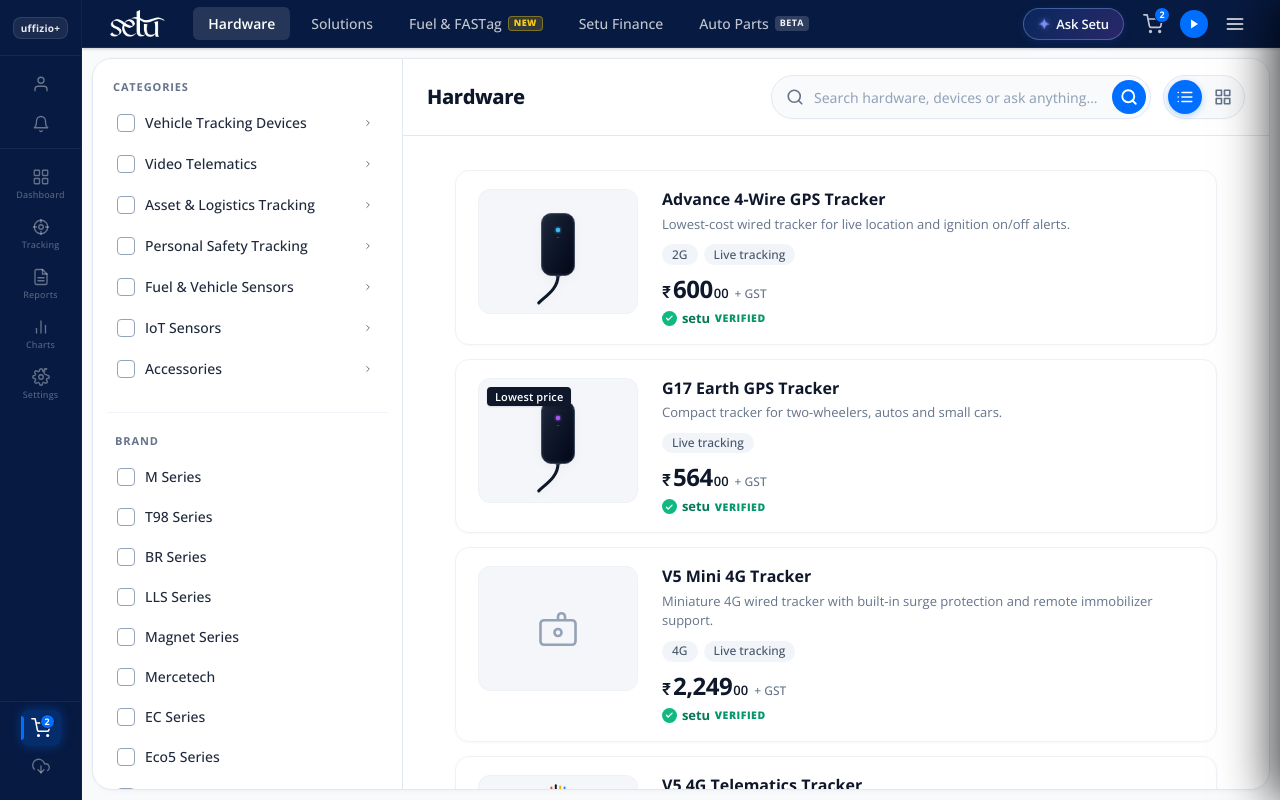
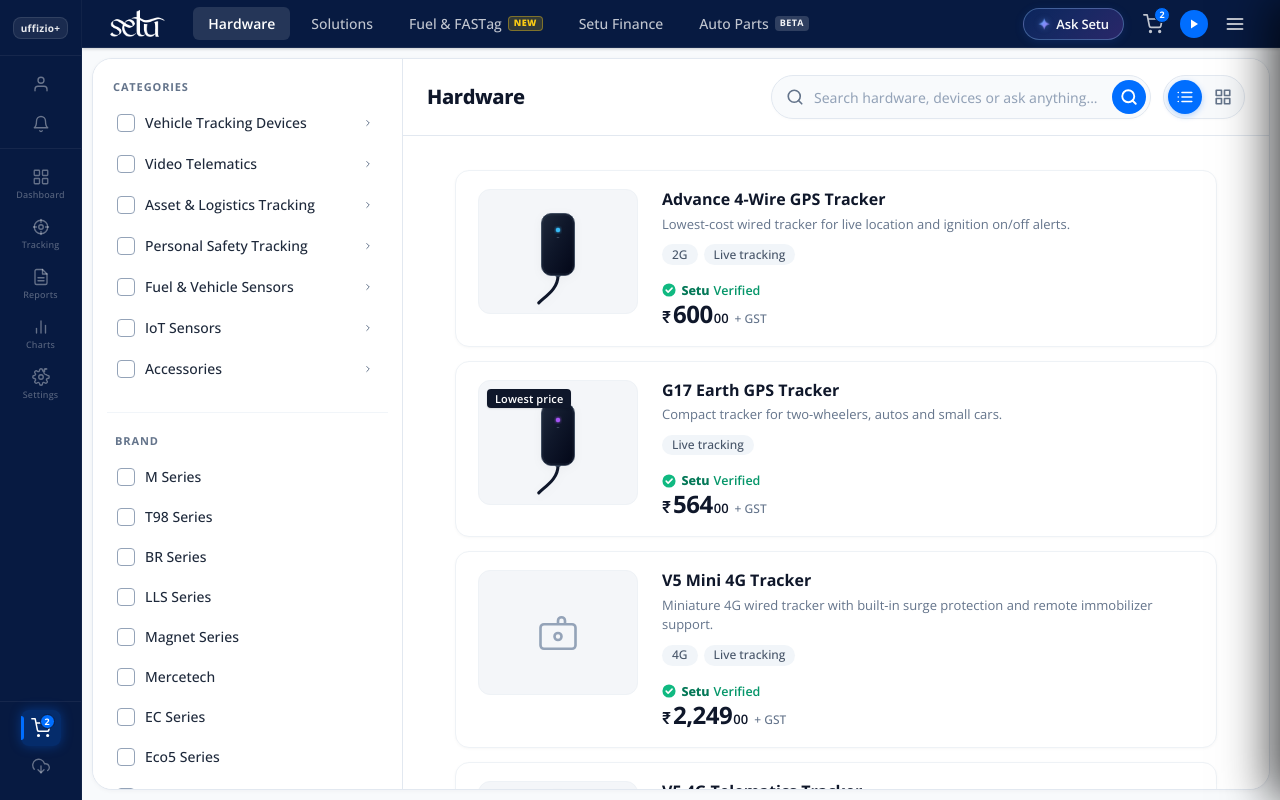
Before and after one commit to kinjal106/setu, a React (Vite) app: page /hardware in a window 1280 px wide. Built offline with nearby package versions, Linux system fonts and the light colour scheme.

Commit message:
style(hardware): move setu verified above pricing, unify typography baseline, and remove check icon in category filter

```diff
--- a/src/pages/Hardware/Hardware.css
+++ b/src/pages/Hardware/Hardware.css
@@ -706,18 +706,19 @@
   margin-left: 6px;
 }
 
-/* Verified row */
+/* Verified row (positioned above pricing) */
 .pcard-ref__verified-row {
-  margin-top: 8px;
+  margin-top: 6px;
+  margin-bottom: 4px;
   display: flex;
   align-items: center;
 }
 
-/* Custom Verified Badge (Green Shield + setu VERIFIED - No green background pill) */
+/* Custom Verified Badge (Green Shield + Setu Verified - No green background pill) */
 .setu-verified-badge {
   display: inline-flex;
   align-items: center;
-  gap: 5px;
+  gap: 5.5px;
   background: transparent;
   border: none;
   border-radius: 0;
@@ -728,36 +729,63 @@
 }
 
 .setu-verified-badge__shield {
-  width: 15px;
-  height: 15px;
-  border-radius: 50%;
-  background: #10B981;
+  width: 14px;
+  height: 14px;
   display: inline-flex;
   align-items: center;
   justify-content: center;
-  color: #FFFFFF;
   flex-shrink: 0;
 }
 
 .setu-verified-badge__shield svg {
-  width: 8.5px;
-  height: 8.5px;
+  width: 14px;
+  height: 14px;
+  display: block;
+}
+
+.setu-verified-badge__text {
+  display: inline-flex;
+  align-items: baseline;
+  gap: 4px;
+  line-height: 1.2;
 }
 
 .setu-verified-badge__brand {
-  font-size: 13px;
-  font-weight: 700;
+  font-size: 12.5px;
+  font-weight: 750;
   color: #047857;
   letter-spacing: -0.01em;
-  line-height: 1;
+  line-height: 1.2;
 }
 
-.setu-verified-badge__tag {
-  font-size: 10.5px;
-  font-weight: 800;
+.setu-verified-badge__label {
+  font-size: 12.5px;
+  font-weight: 600;
   color: #059669;
-  letter-spacing: 0.05em;
-  line-height: 1;
+  letter-spacing: 0;
+  line-height: 1.2;
+}
+
+/* Category Sidebar specific: no check icon, clean aligned text */
+.setu-verified-badge--sidebar {
+  gap: 0;
+}
+
+.setu-verified-badge--sidebar .setu-verified-badge__text {
+  font-size: 13.5px;
+  gap: 4px;
+}
+
+.setu-verified-badge--sidebar .setu-verified-badge__brand {
+  font-size: 13.5px;
+  font-weight: 750;
+  color: #047857;
+}
+
+.setu-verified-badge--sidebar .setu-verified-badge__label {
+  font-size: 13.5px;
+  font-weight: 600;
+  color: #059669;
 }
 
 /* ── Product Grid Container & Cards ── */
--- a/src/pages/Hardware/Hardware.jsx
+++ b/src/pages/Hardware/Hardware.jsx
@@ -415,25 +415,28 @@
             </div>
           )}
 
+          {/* Setu Verified Badge (above pricing) */}
+          <div className="pcard-ref__verified-row">
+            <span className="setu-verified-badge">
+              <span className="setu-verified-badge__shield">
+                <svg width="14" height="14" viewBox="0 0 16 16" fill="none">
+                  <circle cx="8" cy="8" r="7.5" fill="#10B981" />
+                  <path d="M4.8 8.2L7 10.4L11.5 5.9" stroke="#FFFFFF" strokeWidth="1.8" strokeLinecap="round" strokeLinejoin="round" />
+                </svg>
+              </span>
+              <span className="setu-verified-badge__text">
+                <span className="setu-verified-badge__brand">Setu</span>
+                <span className="setu-verified-badge__label">Verified</span>
+              </span>
+            </span>
+          </div>
+
           {/* Price display row */}
           <div className="pcard-ref__price-row">
             <span className="pcard-ref__currency">₹</span>
             <span className="pcard-ref__amount">{wholePrice}</span>
             <span className="pcard-ref__super">{decimalPart}</span>
             <span className="pcard-ref__gst">+ GST</span>
-          </div>
-
-          {/* Setu Verified Badge (media_1791811026993_f8d36c42.png Item 2) */}
-          <div className="pcard-ref__verified-row">
-            <span className="setu-verified-badge">
-              <span className="setu-verified-badge__shield">
-                <svg width="10" height="10" viewBox="0 0 24 24" fill="none" stroke="#FFFFFF" strokeWidth="3.5" strokeLinecap="round" strokeLinejoin="round">
-                  <polyline points="20 6 9 17 4 12" />
-                </svg>
-              </span>
-              <span className="setu-verified-badge__brand">setu</span>
-              <span className="setu-verified-badge__tag">VERIFIED</span>
-            </span>
           </div>
         </div>
       </div>
@@ -495,25 +498,28 @@
           </div>
         )}
 
-        {/* Price & Verified Row Footer */}
+        {/* Verified Row & Price Footer */}
         <div className="pcard-grid__footer">
+          <div className="pcard-ref__verified-row">
+            <span className="setu-verified-badge">
+              <span className="setu-verified-badge__shield">
+                <svg width="14" height="14" viewBox="0 0 16 16" fill="none">
+                  <circle cx="8" cy="8" r="7.5" fill="#10B981" />
+                  <path d="M4.8 8.2L7 10.4L11.5 5.9" stroke="#FFFFFF" strokeWidth="1.8" strokeLinecap="round" strokeLinejoin="round" />
+                </svg>
+              </span>
+              <span className="setu-verified-badge__text">
+                <span className="setu-verified-badge__brand">Setu</span>
+                <span className="setu-verified-badge__label">Verified</span>
+              </span>
+            </span>
+          </div>
+
           <div className="pcard-ref__price-row">
             <span className="pcard-ref__currency">₹</span>
             <span className="pcard-ref__amount">{wholePrice}</span>
             <span className="pcard-ref__super">{decimalPart}</span>
             <span className="pcard-ref__gst">+ GST</span>
-          </div>
-
-          <div className="pcard-ref__verified-row">
-            <span className="setu-verified-badge">
-              <span className="setu-verified-badge__shield">
-                <svg width="10" height="10" viewBox="0 0 24 24" fill="none" stroke="#FFFFFF" strokeWidth="3.5" strokeLinecap="round" strokeLinejoin="round">
-                  <polyline points="20 6 9 17 4 12" />
-                </svg>
-              </span>
-              <span className="setu-verified-badge__brand">setu</span>
-              <span className="setu-verified-badge__tag">VERIFIED</span>
-            </span>
           </div>
         </div>
       </div>
@@ -790,14 +796,11 @@
                   />
                   <span className="fcheck__box" />
                 </label>
-                <span className="setu-verified-badge">
-                  <span className="setu-verified-badge__shield">
-                    <svg width="10" height="10" viewBox="0 0 24 24" fill="none" stroke="#FFFFFF" strokeWidth="3.5" strokeLinecap="round" strokeLinejoin="round">
-                      <polyline points="20 6 9 17 4 12" />
-                    </svg>
+                <span className="setu-verified-badge setu-verified-badge--sidebar">
+                  <span className="setu-verified-badge__text">
+                    <span className="setu-verified-badge__brand">Setu</span>
+                    <span className="setu-verified-badge__label">Verified</span>
                   </span>
-                  <span className="setu-verified-badge__brand">setu</span>
-                  <span className="setu-verified-badge__tag">VERIFIED</span>
                 </span>
               </div>
             </div>
--- a/src/pages/ProductDetail/ProductDetail.css
+++ b/src/pages/ProductDetail/ProductDetail.css
@@ -328,11 +328,11 @@
   box-shadow: 0 0 0 2px rgba(239, 68, 68, 0.2);
 }
 
-/* Custom Verified Badge (Green Shield + setu VERIFIED - No green background pill) */
+/* Custom Verified Badge (Green Shield + Setu Verified - No green background pill) */
 .setu-verified-badge {
   display: inline-flex;
   align-items: center;
-  gap: 5px;
+  gap: 5.5px;
   background: transparent;
   border: none;
   border-radius: 0;
@@ -343,36 +343,41 @@
 }
 
 .setu-verified-badge__shield {
-  width: 15px;
-  height: 15px;
-  border-radius: 50%;
-  background: #10B981;
+  width: 14px;
+  height: 14px;
   display: inline-flex;
   align-items: center;
   justify-content: center;
-  color: #FFFFFF;
   flex-shrink: 0;
 }
 
 .setu-verified-badge__shield svg {
-  width: 8.5px;
-  height: 8.5px;
+  width: 14px;
+  height: 14px;
+  display: block;
+}
+
+.setu-verified-badge__text {
+  display: inline-flex;
+  align-items: baseline;
+  gap: 4px;
+  line-height: 1.2;
 }
 
 .setu-verified-badge__brand {
-  font-size: 13px;
-  font-weight: 700;
+  font-size: 12.5px;
+  font-weight: 750;
   color: #047857;
   letter-spacing: -0.01em;
-  line-height: 1;
-}
-
-.setu-verified-badge__tag {
-  font-size: 10.5px;
-  font-weight: 800;
+  line-height: 1.2;
+}
+
+.setu-verified-badge__label {
+  font-size: 12.5px;
+  font-weight: 600;
   color: #059669;
-  letter-spacing: 0.05em;
-  line-height: 1;
+  letter-spacing: 0;
+  line-height: 1.2;
 }
 
 /* Details Key-Value List (Clean 2-column layout matching reference image) */
--- a/src/pages/ProductDetail/ProductDetail.jsx
+++ b/src/pages/ProductDetail/ProductDetail.jsx
@@ -702,12 +702,15 @@
                 </span>
                 <span className="setu-verified-badge">
                   <span className="setu-verified-badge__shield">
-                    <svg width="10" height="10" viewBox="0 0 24 24" fill="none" stroke="#FFFFFF" strokeWidth="3.5" strokeLinecap="round" strokeLinejoin="round">
-                      <polyline points="20 6 9 17 4 12" />
+                    <svg width="14" height="14" viewBox="0 0 16 16" fill="none">
+                      <circle cx="8" cy="8" r="7.5" fill="#10B981" />
+                      <path d="M4.8 8.2L7 10.4L11.5 5.9" stroke="#FFFFFF" strokeWidth="1.8" strokeLinecap="round" strokeLinejoin="round" />
                     </svg>
                   </span>
-                  <span className="setu-verified-badge__brand">setu</span>
-                  <span className="setu-verified-badge__tag">VERIFIED</span>
+                  <span className="setu-verified-badge__text">
+                    <span className="setu-verified-badge__brand">Setu</span>
+                    <span className="setu-verified-badge__label">Verified</span>
+                  </span>
                 </span>
               </div>
             )}
@@ -792,12 +795,15 @@
                     <span className="setu-ui-leader-v">
                       <span className="setu-verified-badge">
                         <span className="setu-verified-badge__shield">
-                          <svg width="10" height="10" viewBox="0 0 24 24" fill="none" stroke="#FFFFFF" strokeWidth="3.5" strokeLinecap="round" strokeLinejoin="round">
-                            <polyline points="20 6 9 17 4 12" />
+                          <svg width="14" height="14" viewBox="0 0 16 16" fill="none">
+                            <circle cx="8" cy="8" r="7.5" fill="#10B981" />
+                            <path d="M4.8 8.2L7 10.4L11.5 5.9" stroke="#FFFFFF" strokeWidth="1.8" strokeLinecap="round" strokeLinejoin="round" />
                           </svg>
                         </span>
-                        <span className="setu-verified-badge__brand">setu</span>
-                        <span className="setu-verified-badge__tag">VERIFIED</span>
+                        <span className="setu-verified-badge__text">
+                          <span className="setu-verified-badge__brand">Setu</span>
+                          <span className="setu-verified-badge__label">Verified</span>
+                        </span>
                       </span>
                     </span>
                   </div>
@@ -836,12 +842,15 @@
                     <span className="setu-ui-leader-v">
                       <span className="setu-verified-badge">
                         <span className="setu-verified-badge__shield">
-                          <svg width="10" height="10" viewBox="0 0 24 24" fill="none" stroke="#FFFFFF" strokeWidth="3.5" strokeLinecap="round" strokeLinejoin="round">
-                            <polyline points="20 6 9 17 4 12" />
+                          <svg width="14" height="14" viewBox="0 0 16 16" fill="none">
+                            <circle cx="8" cy="8" r="7.5" fill="#10B981" />
+                            <path d="M4.8 8.2L7 10.4L11.5 5.9" stroke="#FFFFFF" strokeWidth="1.8" strokeLinecap="round" strokeLinejoin="round" />
                           </svg>
                         </span>
-                        <span className="setu-verified-badge__brand">setu</span>
-                        <span className="setu-verified-badge__tag">VERIFIED</span>
+                        <span className="setu-verified-badge__text">
+                          <span className="setu-verified-badge__brand">Setu</span>
+                          <span className="setu-verified-badge__label">Verified</span>
+                        </span>
                       </span>
                     </span>
                   </div>
@@ -1593,12 +1602,15 @@
                 <div className="setu-plan-card__verified-row">
                   <span className="setu-verified-badge">
                     <span className="setu-verified-badge__shield">
-                      <svg width="10" height="10" viewBox="0 0 24 24" fill="none" stroke="#FFFFFF" strokeWidth="3.5" strokeLinecap="round" strokeLinejoin="round">
-                        <polyline points="20 6 9 17 4 12" />
+                      <svg width="14" height="14" viewBox="0 0 16 16" fill="none">
+                        <circle cx="8" cy="8" r="7.5" fill="#10B981" />
+                        <path d="M4.8 8.2L7 10.4L11.5 5.9" stroke="#FFFFFF" strokeWidth="1.8" strokeLinecap="round" strokeLinejoin="round" />
                       </svg>
                     </span>
-                    <span className="setu-verified-badge__brand">setu</span>
-                    <span className="setu-verified-badge__tag">VERIFIED</span>
+                    <span className="setu-verified-badge__text">
+                      <span className="setu-verified-badge__brand">Setu</span>
+                      <span className="setu-verified-badge__label">Verified</span>
+                    </span>
                   </span>
                 </div>
 
```
